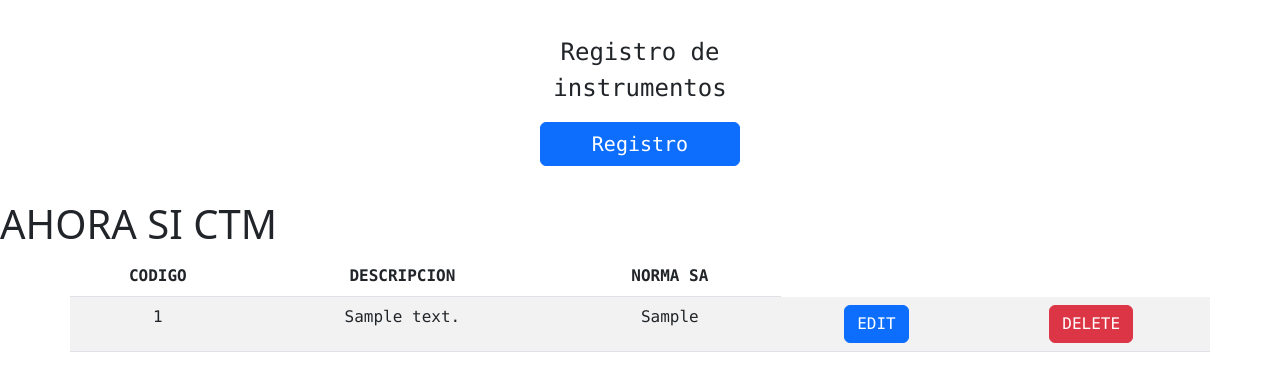
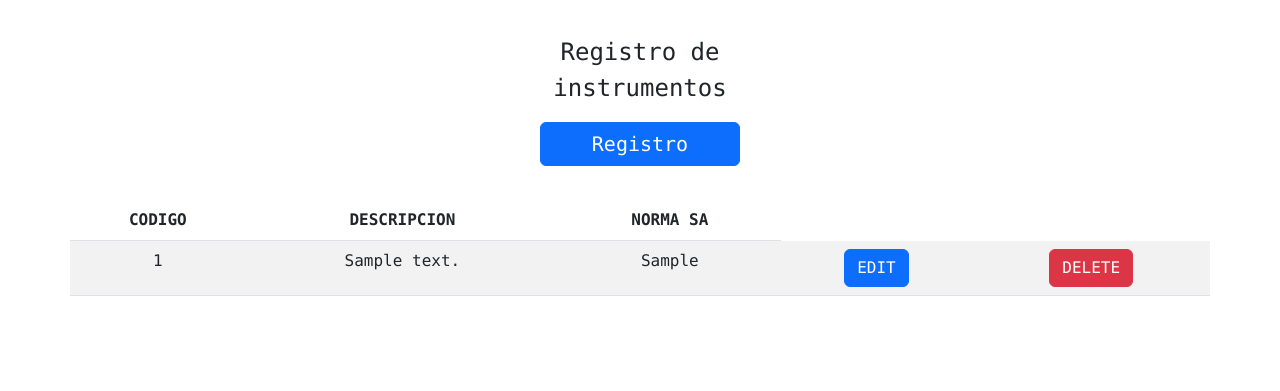
Before and after one commit to samupacino/sistemas_criticos, a PHP site: page / in a window 1280 px wide. Shown: the top 391 px of the page. Run offline with PHP 8.4, Linux system fonts and the light colour scheme; tables that the repository leaves empty hold one stand-in row (values such as "Sample post").

Commit message:
Probando

```diff
--- a/modelo/BBDD.sql
+++ b/modelo/BBDD.sql
@@ -1,3 +1,5 @@
+//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
+
 show databases;
 USE sistemascriticos;
 CREATE TABLE instrumento(
--- a/vista/main.php
+++ b/vista/main.php
@@ -7,7 +7,6 @@
                 <a href="index.php?registro" class="btn btn-primary enable fs-5 text" tabindex="-1" role="button" aria-disabled="true">Registro</a>
             </div>
         </div>
-        <h1>AHORA SI CTM</h1>
         <table class="table table-striped font-monospace container-sm centrado">
             <thead>
                 <th>CODIGO</th>
```
